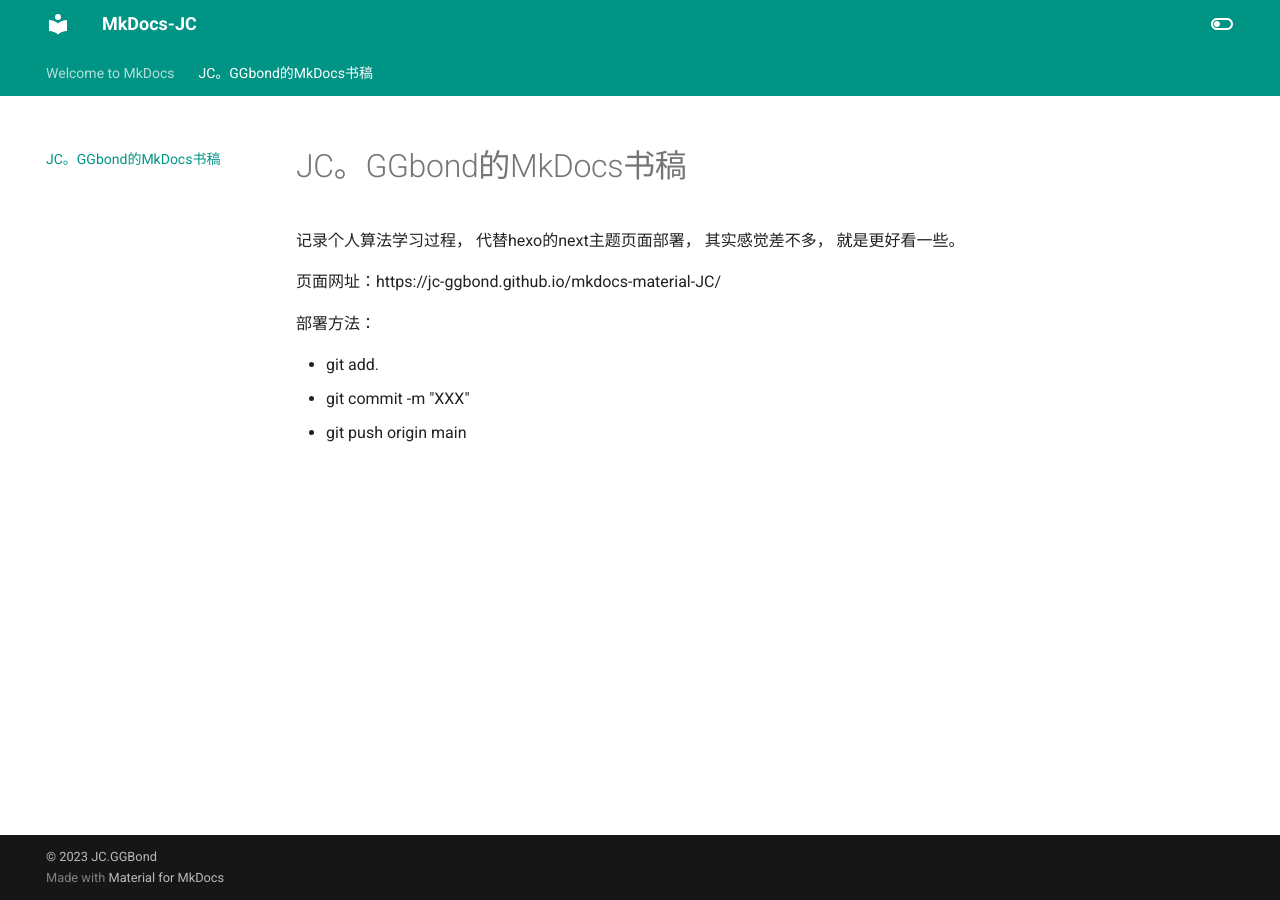
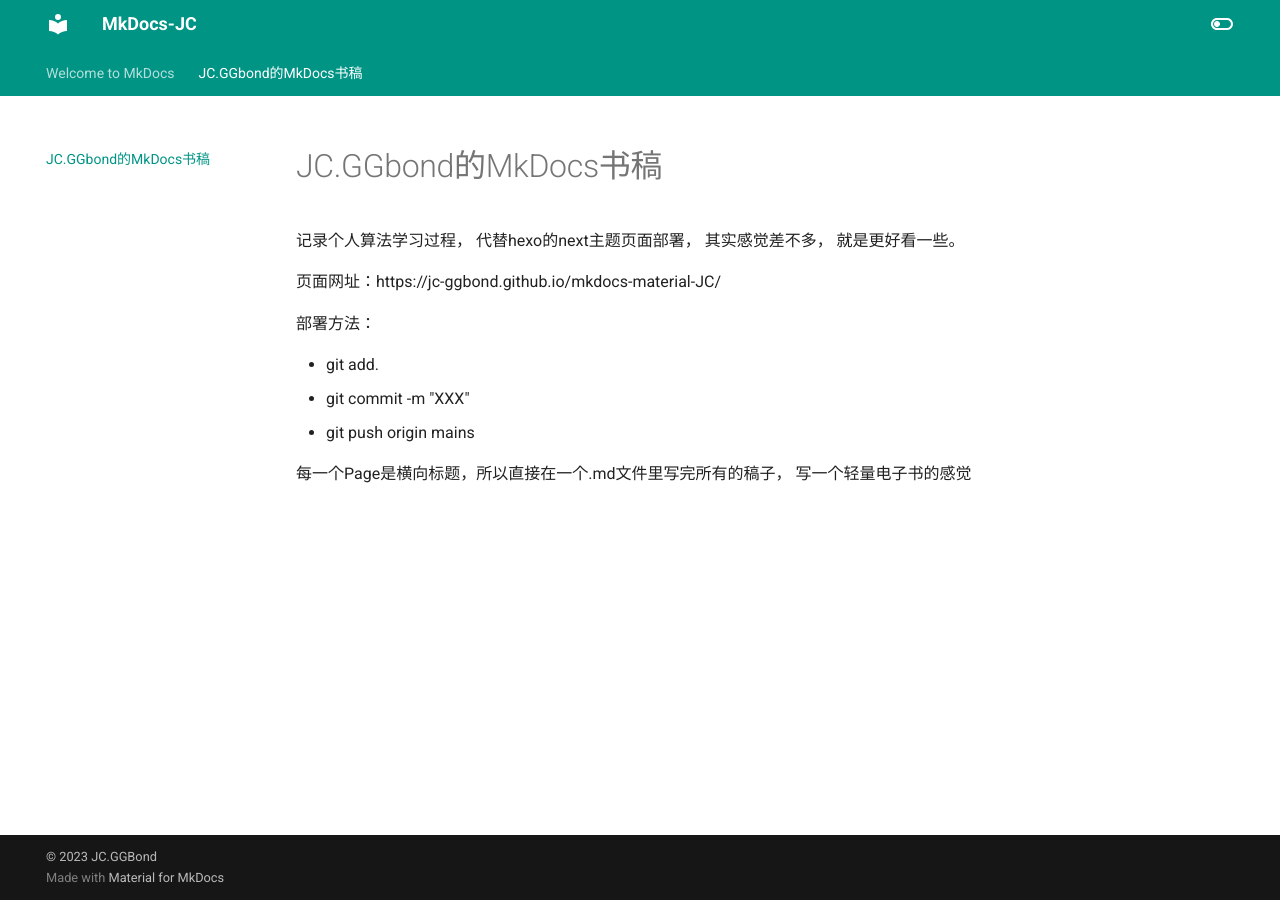
Before and after one commit to JC-GGBond/mkdocs-material-JC, an MkDocs documentation site: the page built from docs/Intro.md, in a window 1280 px wide. Built offline with MkDocs 1.6.1 and Material for MkDocs 9.7.7, drawn with Linux system fonts in a browser that asks for light colours.

Commit message:
first intro

```diff
--- a/docs/Intro.md
+++ b/docs/Intro.md
@@ -1,4 +1,4 @@
-# JC。GGbond的MkDocs书稿
+# JC.GGbond的MkDocs书稿
 记录个人算法学习过程，
 代替hexo的next主题页面部署，
 其实感觉差不多，
@@ -10,4 +10,7 @@
 
 * git add.
 * git commit -m "XXX"
-* git push origin main
+* git push origin mains
+
+每一个Page是横向标题，所以直接在一个.md文件里写完所有的稿子，
+写一个轻量电子书的感觉
```
